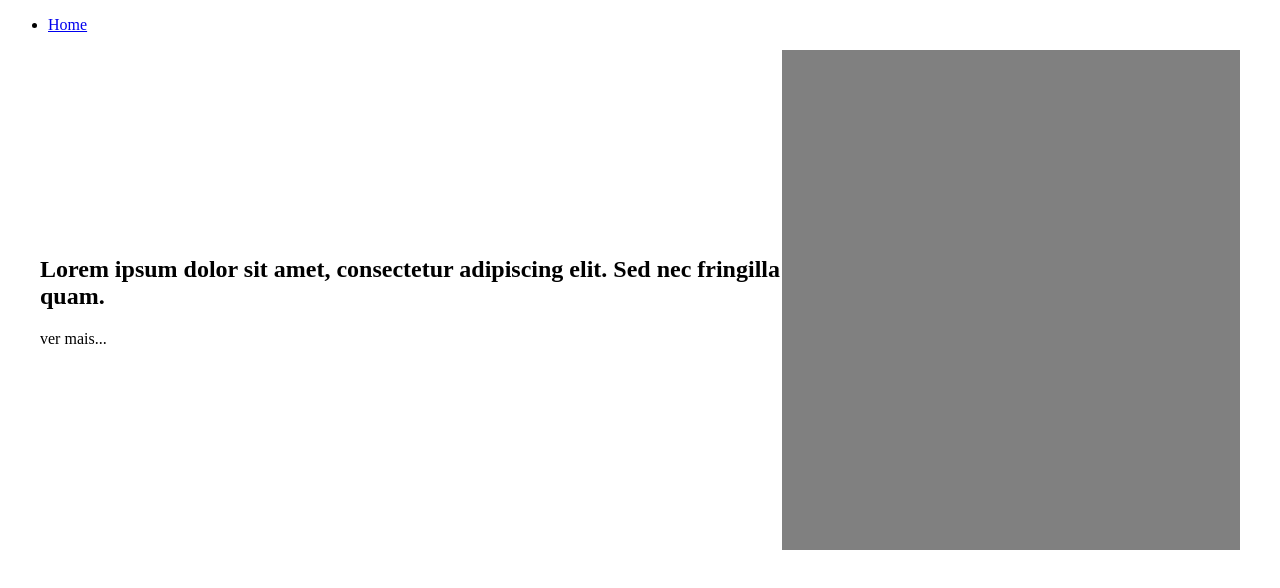
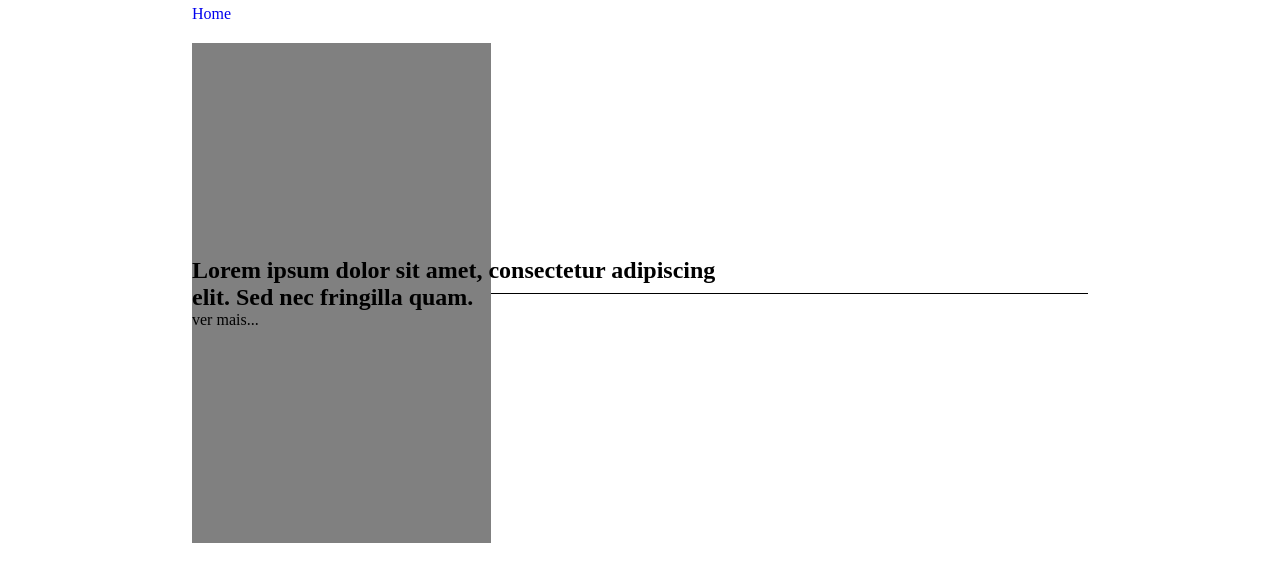
Before and after one commit to nicolepeiker/mulheres-na-tecnologia, a plain HTML site: page site/index.html in a window 1280 px wide. Drawn offline with Linux system fonts and the light colour scheme.

Commit message:
Update style.css
estilização da seção destaque

```diff
--- a/site/style/style.css
+++ b/site/style/style.css
@@ -1,11 +1,38 @@
+* {
+  margin: 0;
+  padding: 0;
+}
+
+body {
+  width: 70%;
+  margin: 0 auto;
+}
+
+header {
+  box-sizing: border-box;
+  padding-top: 5px;
+  margin-bottom: 20px;
+}
+
+.link {
+  list-style-type: none;
+}
+
+a {
+  text-decoration: none;
+}
+
 .imagem-destaque {
   background-color: gray;
-  width: 500px;
+  width: 50%;
   height: 500px;
 }
 
-.container {
-  margin: 0 2rem;
+.divisoria {
+  width: 100%;
+  height: 1px;
+  background-color: black;
+  margin: 20px 0px;
 }
 
 .destaque {
@@ -13,5 +40,12 @@
   flex-direction: row;
   align-items: center;
   width: 100%;
-  justify-content: center;
+  justify-content: right;
+  position: relative;
 }
+
+.texto-destaque {
+  position: absolute;
+  left: 0;
+  width: 60%;
+}
```
